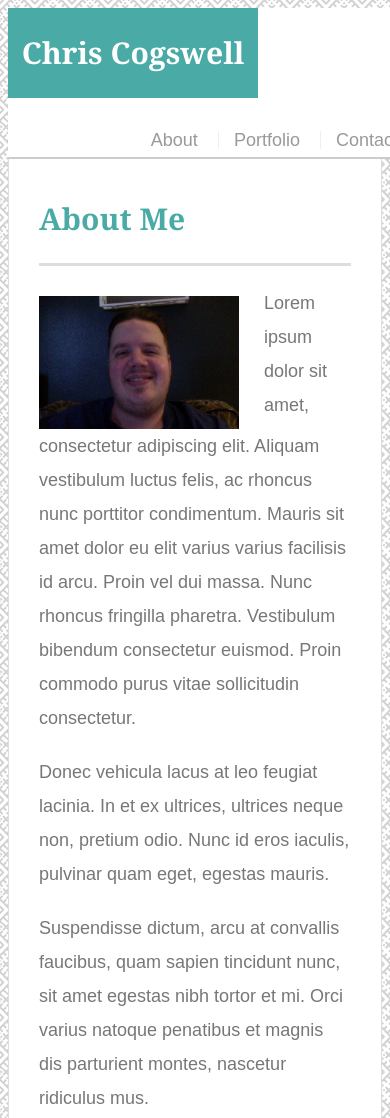
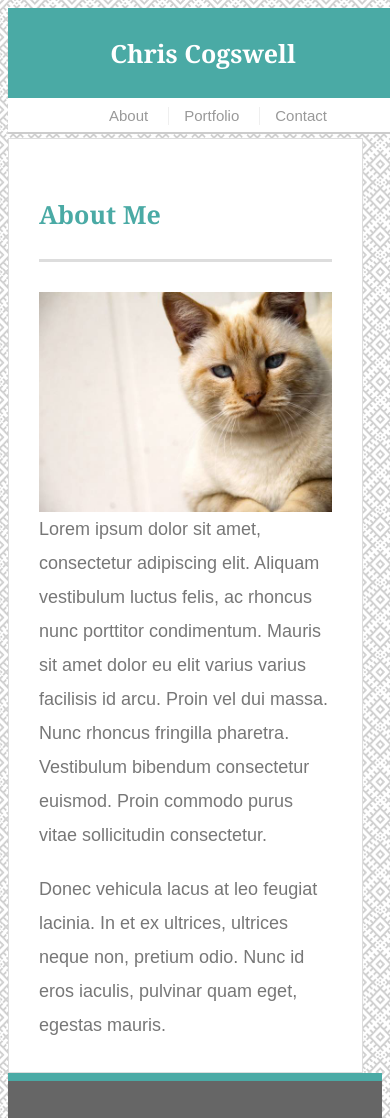
Before and after one commit to ChrisCogswell/Responsive-Portfolio, a plain HTML site: page index.html in a window 390 px wide. Shown: the top 1118 px of the page. Drawn offline with Linux system fonts and the light colour scheme.

Commit message:
Most of the pages are responsive. Added a bunch of media queries

```diff
--- a/assets/css/style.css
+++ b/assets/css/style.css
@@ -53,7 +53,7 @@ h3 {
 /* header */
 
 #masthead {
-  position: fixed;
+  position: absolute;
   z-index: 99;
   width: 100%;
   margin: 0 0 30px;
@@ -215,3 +215,66 @@ input[type=submit] {
   background: #4aaaa5;
   border: 0 none;
 }
+
+@media screen and (max-width: 980px) {
+  nav {
+    float: none;
+    width: 100%;
+  }
+  #logo {
+    float: left;
+  }
+  #masthead {
+    position: absolute;
+  }
+  .main-section {
+    max-width: 60%;
+    margin-left: 40px;
+  }
+}
+
+@media screen and (max-width: 768px) {
+  nav {
+    float: none;
+    width: 100%;
+  }
+  #masthead {
+    position: absolute;
+  }
+}
+
+@media screen and (max-width: 640px) {
+  nav {
+    clear: both;
+    width: 100%;
+    text-align: center;
+  }
+  #masthead {
+    position: absolute;
+  }
+  #logo {
+    clear: both;
+    width: 100%;
+    text-align: center;
+    font-size: 25px;
+  }
+  .auth-image {
+    clear: both;
+    width: 100%;
+  }
+  p {
+    clear: both;
+  }
+  a {
+    font-size: 15px;
+  }
+  .main-section {
+    margin: auto;
+    max-width: 95%;
+  }
+  h1 {
+    font-size: 25px;
+
+  }
+
+}
--- a/index.html
+++ b/index.html
@@ -25,13 +25,12 @@
     <section class="main-section">
       <h1>About Me</h1>
 
-      <img src="assets/images/profile.jpg" class="auth-image" alt="Your Name">
+      <img src="assets/images/cat.jpg" class="auth-image" alt="Your Name">
 
       <p>Lorem ipsum dolor sit amet, consectetur adipiscing elit. Aliquam vestibulum luctus felis, ac rhoncus nunc porttitor condimentum. Mauris sit amet dolor eu elit varius varius facilisis id arcu. Proin vel dui massa. Nunc rhoncus fringilla pharetra. Vestibulum bibendum consectetur euismod. Proin commodo purus vitae sollicitudin consectetur.</p>
 
       <p>Donec vehicula lacus at leo feugiat lacinia. In et ex ultrices, ultrices neque non, pretium odio. Nunc id eros iaculis, pulvinar quam eget, egestas mauris.</p>
 
-      <p>Suspendisse dictum, arcu at convallis faucibus, quam sapien tincidunt nunc, sit amet egestas nibh tortor et mi. Orci varius natoque penatibus et magnis dis parturient montes, nascetur ridiculus mus.</p>
 
     </section>
 
```
